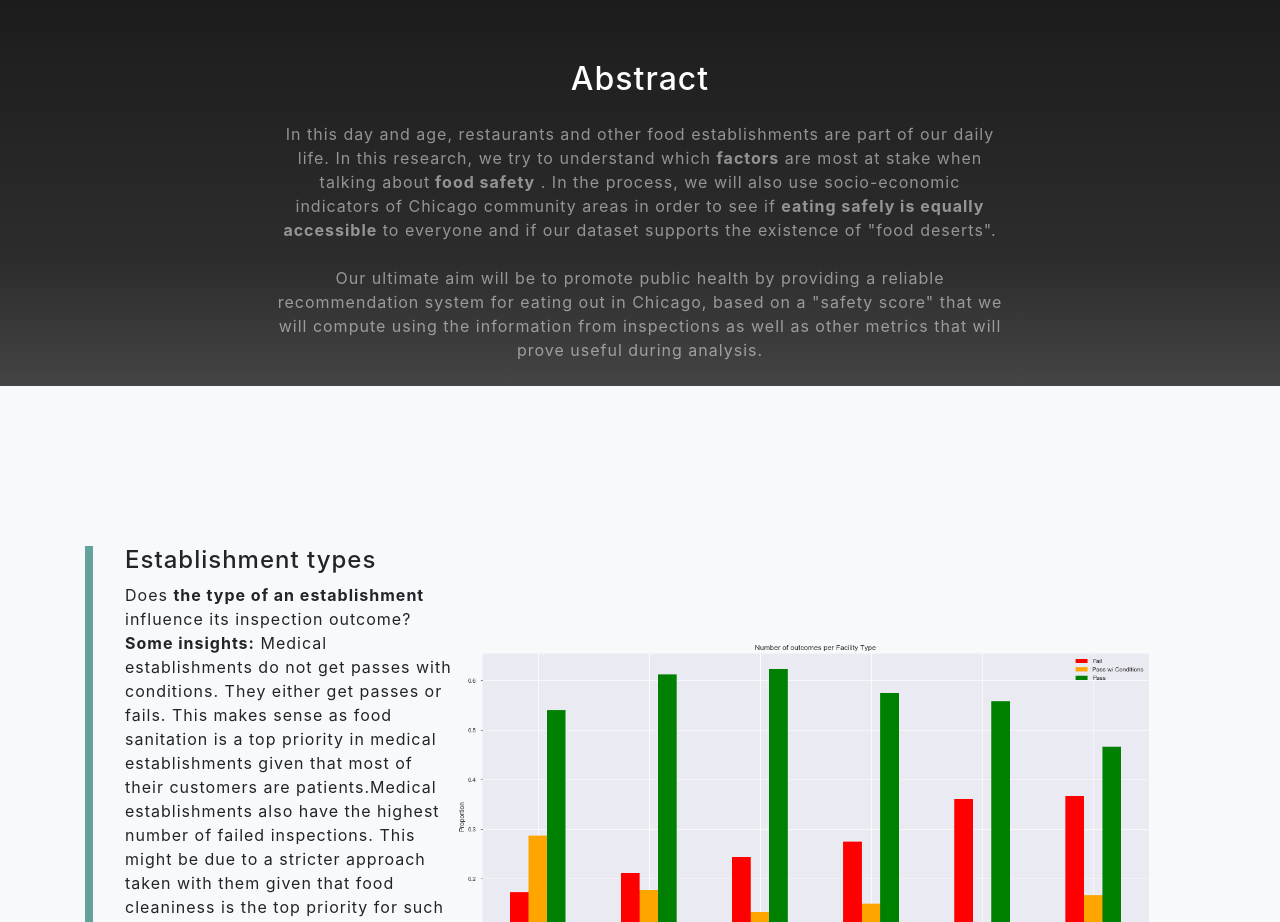
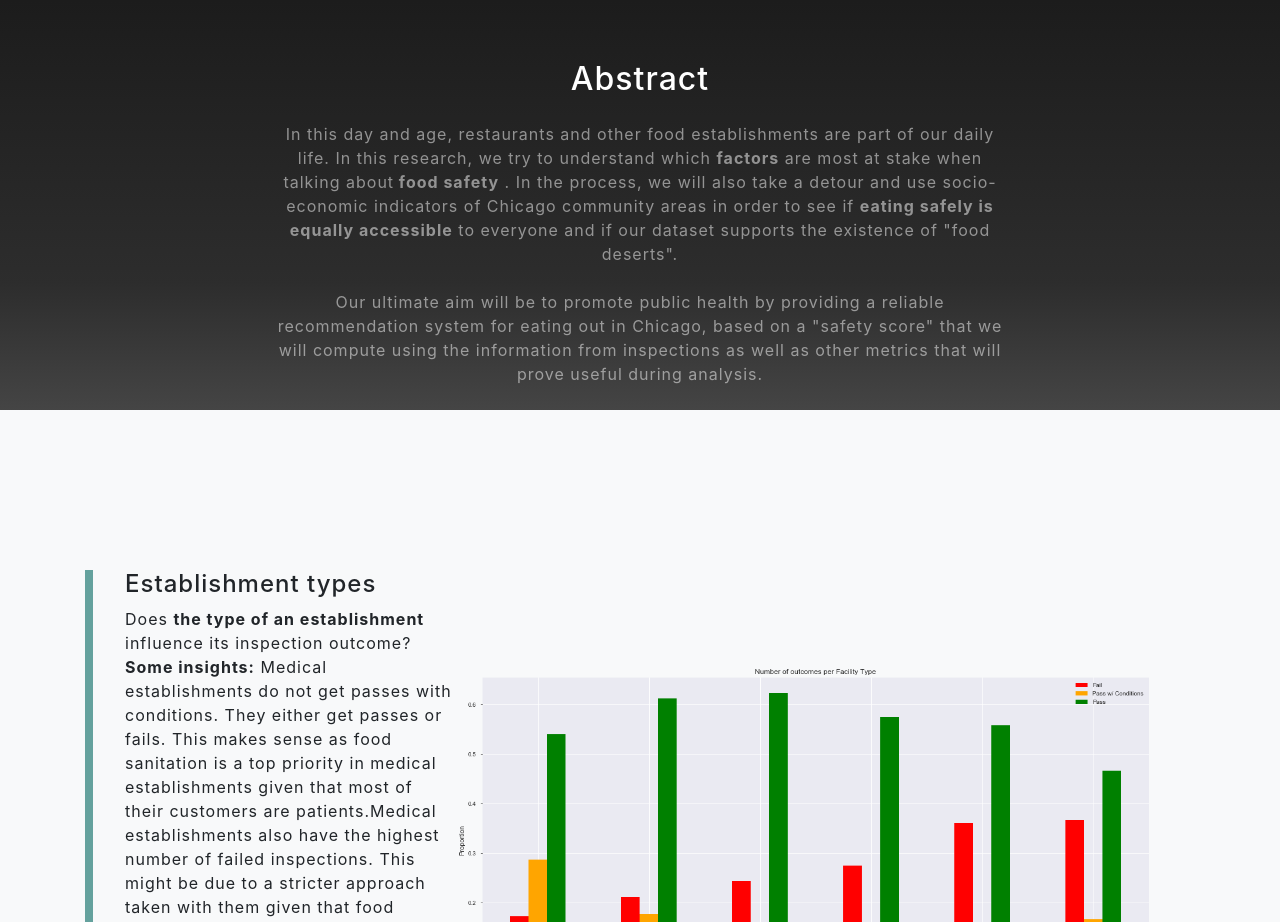
Before and after one commit to survive-eating-out-chicago/survive-eating-out-chicago-greyscale, a website with bundled scripts: page index.html in a window 1280 px wide. Shown: the part 900-1822 px from the top of the page. Built offline with nearby package versions, Linux system fonts and the light colour scheme.

Commit message:
add word to abstract for zeineb

```diff
--- a/index.html
+++ b/index.html
@@ -70,7 +70,7 @@
       <div class="row">
         <div class="col-lg-8 mx-auto">
           <h2 class="text-white mb-4">Abstract</h2>
-          <p class="text-white-50 mb-4">In this day and age, restaurants and other food establishments are part of our daily life. In this research, we try to understand which <strong> factors</strong> are most at stake when talking about<strong> food safety</strong> . In the process, we will also use socio-economic indicators of Chicago community areas in order to see if <strong>eating safely is equally accessible</strong>  to everyone and if our dataset supports the existence of "food deserts".</p>
+          <p class="text-white-50 mb-4">In this day and age, restaurants and other food establishments are part of our daily life. In this research, we try to understand which <strong> factors</strong> are most at stake when talking about<strong> food safety</strong> . In the process, we will also take a detour and use socio-economic indicators of Chicago community areas in order to see if <strong>eating safely is equally accessible</strong>  to everyone and if our dataset supports the existence of "food deserts".</p>
           <p class="text-white-50 mb-4">Our ultimate aim will be to promote public health by providing a reliable recommendation system for eating out in Chicago, based on a "safety score" that we will compute using the information from inspections as well as other metrics that will prove useful during analysis. </p>
         </div>
       </div>
```
